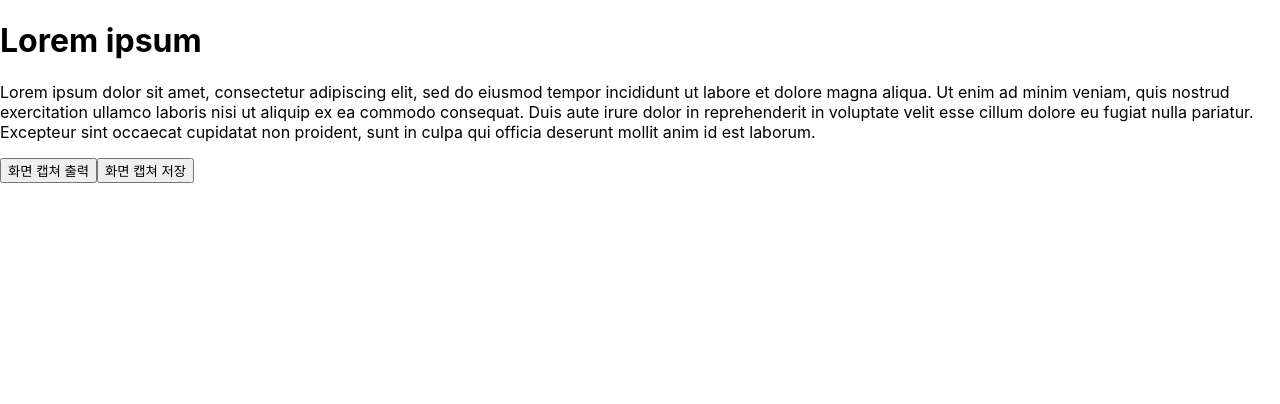
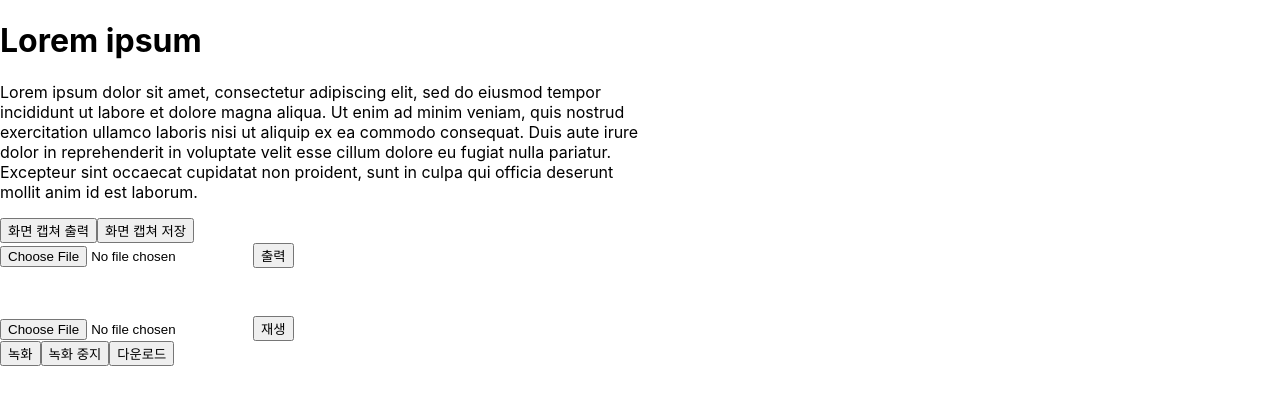
Before and after one commit to wander0220/webTestProject, a React (Create React App) app: page / in a window 1280 px wide. Shown: the top 404 px of the page. Built offline with nearby package versions, Linux system fonts and the light colour scheme.

Commit message:
create VideoRecoder.js

```diff
--- a/src/App.js
+++ b/src/App.js
@@ -2,28 +2,16 @@
 import "./App.css";
 //import MyComponent from "./MyComponent";
 import CaptureCanvas from "./CaptureCanvas";
+import VideoLoader from "./VideoLoader";
+import VideoRecoder from "./VideoRecoder";
 
 function App() {
   return (
-    // <div className="App">
-    //   <header className="App-header">
-    //     <img src={logo} className="App-logo" alt="logo" />
-    //     <p>
-    //       Edit <code>src/App.js</code> and save to reload.
-    //     </p>
-    //     <a
-    //       className="App-link"
-    //       href="https://reactjs.org"
-    //       target="_blank"
-    //       rel="noopener noreferrer"
-    //     >
-    //       Learn React
-    //     </a>
-
-    //   </header>
-    // </div>
-    // <MyComponent name="김수현"></MyComponent>
-    <CaptureCanvas />
+    <>
+      <CaptureCanvas />
+      <VideoLoader />
+      <VideoRecoder />
+    </>
   );
 }
 
--- a/src/CaptureCanvas.js
+++ b/src/CaptureCanvas.js
@@ -1,6 +1,12 @@
 import html2canvas from "html2canvas";
+import styled from "styled-components";
 
-function CaptureCanvas() {
+const DivBox = styled.div`
+  width: 50%;
+  margin-bottom: 3em;
+`;
+
+const CaptureCanvas = () => {
   function onCapture() {
     // console.log("onCapture");
     html2canvas(document.getElementById("div")).then((canvas) => {
@@ -19,8 +25,29 @@ function CaptureCanvas() {
     });
   }
 
+  function printImage() {
+    // var file = document.getElementById("idFile");
+    // value를 사용하면 에러남.
+    //console.log(file.val);
+
+    var canvas = document.getElementById("imgCanvas");
+    canvas.width = 300;
+    canvas.height = 300;
+    canvas.style.border = "1px solid black";
+    var context = canvas.getContext("2d");
+
+    var img = new Image();
+    img.src =
+      "https://www.google.com/images/branding/googlelogo/1x/googlelogo_color_272x92dp.png";
+    img.onload = function () {
+      context.drawImage(img, 0, 0, 300, 300);
+    };
+
+    // const name =
+    // console.log(name);
+  }
   return (
-    <>
+    <DivBox>
       <div id="div">
         <h1>Lorem ipsum</h1>
         <p>
@@ -39,8 +66,15 @@ function CaptureCanvas() {
         />
         <input type="button" value="화면 캡쳐 저장" onClick={onCapture} />
       </div>
+      <div>
+        <input type="file" id="isFile" />
+        <input type="submit" value="출력" onClick={printImage} />
+        <canvas id="imgCanvas" height="0em"></canvas>
+      </div>
+
       <div id="captureImage"></div>
-    </>
+    </DivBox>
   );
-}
+};
+
 export default CaptureCanvas;
--- a/src/VideoLoader.js
+++ b/src/VideoLoader.js
@@ -1,27 +1,14 @@
-function VideoLoader() {
+const VideoLoader = () => {
   function playVideo() {
-    console.log("비디오 재생");
-    //유효성 검사하고 있으면 틀고 안되면 빽.
-
-    // var videoFile = document.getElementById("isFile").val();
-    // var fileForm = /(.*?)\.(mp4)$/;
-
-    // if (videoFile !== null && videoFile !== "") {
-    //   if (!videoFile.match(fileForm)) {
-    //     //alert("mp4 파일만 가능");
-    //     console.log("mp4만!!");
-    //     document.getElementById("isFile").val("");
-    //     //return;
-    //   }
-    // } else document.getElementById("isFile").val("");
+    console.log("playVideo!");
   }
 
   return (
-    <form>
+    <div>
       <input type="file" id="isFile" accept="video/mp4" required />
       <input type="submit" value="재생" onClick={playVideo} />
-    </form>
+    </div>
   );
-}
+};
 
 export default VideoLoader;
--- /dev/null
+++ b/src/VideoRecoder.js
@@ -0,0 +1,25 @@
+const VideoRecoder = () => {
+  var isRecording = false;
+  function recordVideo() {
+    isRecording = true;
+    return;
+  }
+  function recordingStop() {
+    if (isRecording) {
+      isRecording = false;
+    }
+  }
+  return (
+    <>
+      <button id="startBtn" onClick={recordVideo}>
+        녹화
+      </button>
+      <button id="stopBtn" onClick={recordingStop}>
+        녹화 중지
+      </button>
+      <button id="download">다운로드</button>
+    </>
+  );
+};
+
+export default VideoRecoder;
```
